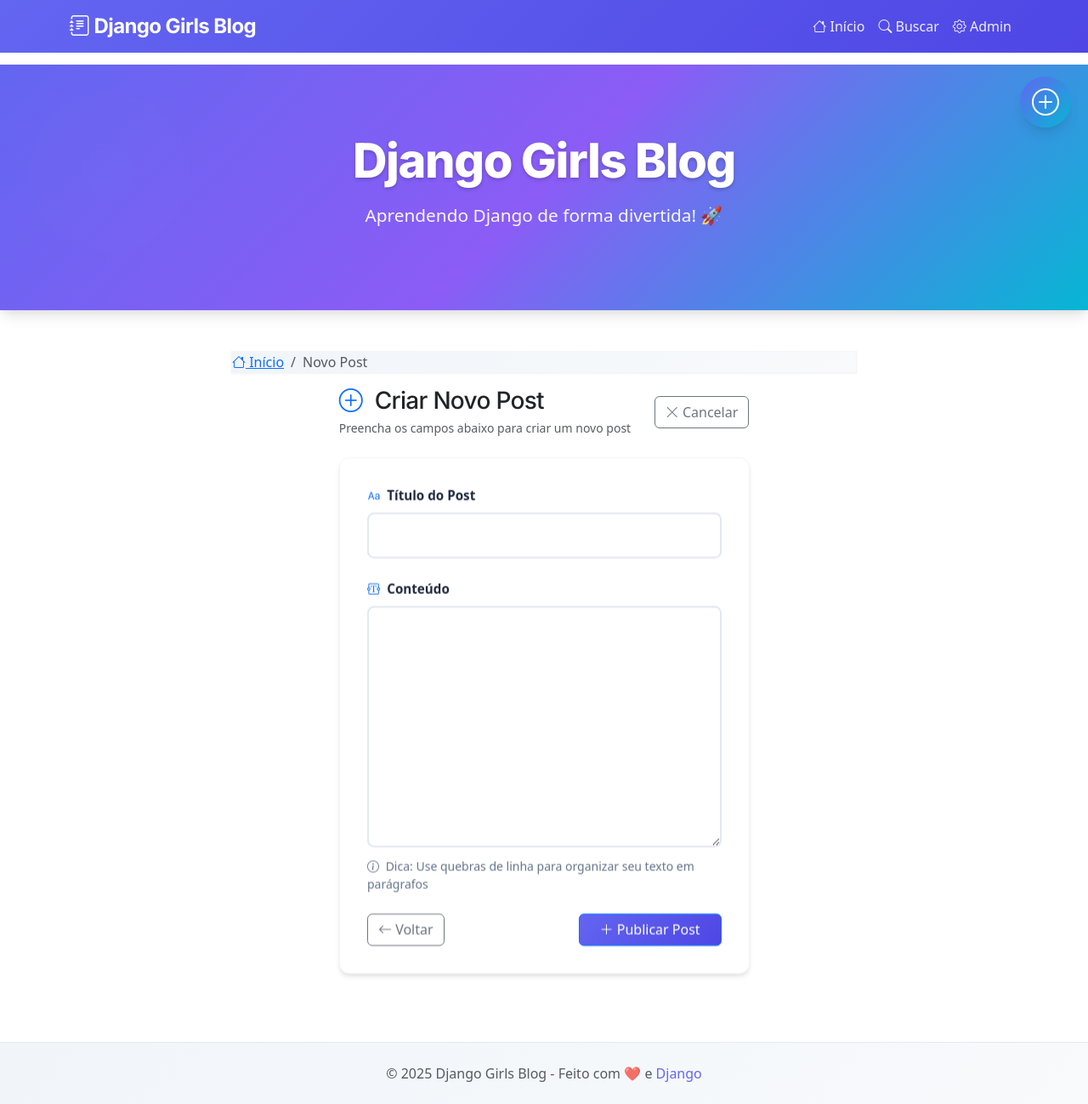
After one commit to gionogueira/my-first-blog-2, a Django app: page /post/new/ in a window 1280 px wide. The commit adds this page. Shown: the whole page at 85% size. Run offline with Django 5.2, Linux system fonts and the light colour scheme; the visitor is signed in with stand-in values (Sample User, id 1).

Commit message:
Atualizar README.md com informações do projeto e melhorias; adicionar formulários para criação e edição de posts; implementar paginação e estilização no blog; adicionar novas rotas e views para gerenciamento de posts.

```diff
--- /dev/null
+++ b/blog/forms.py
@@ -0,0 +1,9 @@
+from django import forms
+
+from .models import Post
+
+class PostForm(forms.ModelForm):
+
+    class Meta:
+        model = Post
+        fields = ('title', 'text',)
--- a/blog/static/css/blog.css
+++ b/blog/static/css/blog.css
@@ -339,19 +395,55 @@
     pointer-events: none;
 }
 
-/* ===== FORMULÁRIOS (para futuras implementações) ===== */
-.post-form textarea,
-.post-form input {
+/* ===== FORMULÁRIOS ===== */
+.post-form .form-control,
+.post-form input[type="text"],
+.post-form textarea {
     width: 100%;
-    border-radius: var(--border-radius);
-    border: 1px solid var(--border-color);
-    padding: 10px;
+    border-radius: var(--border-radius-sm);
+    border: 2px solid var(--border-color);
+    padding: 12px 16px;
+    font-size: 1rem;
+    transition: all 0.2s ease;
+    background-color: var(--background-color);
+    color: var(--text-color);
 }
 
-.post-form textarea:focus,
-.post-form input:focus {
+.post-form .form-control:focus,
+.post-form input[type="text"]:focus,
+.post-form textarea:focus {
     border-color: var(--primary-color);
-    box-shadow: 0 0 0 0.2rem rgba(194, 81, 0, 0.25);
+    box-shadow: 0 0 0 0.2rem rgba(99, 102, 241, 0.15);
+    outline: none;
+}
+
+.post-form textarea {
+    min-height: 200px;
+    resize: vertical;
+    font-family: inherit;
+    line-height: 1.6;
+}
+
+.post-form .form-label {
+    color: var(--text-color);
+    margin-bottom: 8px;
+    font-size: 0.95rem;
+}
+
+.post-form .form-text {
+    color: var(--text-muted);
+    font-size: 0.875rem;
+    margin-top: 6px;
+}
+
+/* Estilização automática dos campos do Django */
+.post-form input#id_title {
+    font-size: 1.1rem;
+    font-weight: 600;
+}
+
+.post-form textarea#id_text {
+    font-family: inherit;
 }
 
 .save {
--- a/blog/templates/blog/base.html
+++ b/blog/templates/blog/base.html
@@ -4,13 +4,19 @@
 	<head>
 		<meta charset="UTF-8" />
 		<meta name="viewport" content="width=device-width, initial-scale=1.0" />
-		<meta name="description" content="Blog Django Girls - Aprenda programação de forma divertida" />
-		<meta name="keywords" content="Django, Python, Programação, Blog, Tutorial" />
+		<meta
+			name="description"
+			content="Blog Django Girls - Aprenda programação de forma divertida"
+		/>
+		<meta
+			name="keywords"
+			content="Django, Python, Programação, Blog, Tutorial"
+		/>
 		<meta name="author" content="Django Girls" />
 
 		<title>{% block title %}Blog Django Girls{% endblock %}</title>
 
-        <link rel="stylesheet" href="{% static 'css/blog.css' %}" />
+		<link rel="stylesheet" href="{% static 'css/blog.css' %}" />
 		<link
 			href="https://cdn.jsdelivr.net/npm/bootstrap@5.3.7/dist/css/bootstrap.min.css"
 			rel="stylesheet"
@@ -33,7 +39,12 @@
 				<a class="navbar-brand" href="{% url 'post_list' %}">
 					<i class="bi bi-journal-text"></i> Django Girls Blog
 				</a>
-				<button class="navbar-toggler" type="button" data-bs-toggle="collapse" data-bs-target="#navbarNav">
+				<button
+					class="navbar-toggler"
+					type="button"
+					data-bs-toggle="collapse"
+					data-bs-target="#navbarNav"
+				>
 					<span class="navbar-toggler-icon"></span>
 				</button>
 				<div class="collapse navbar-collapse" id="navbarNav">
@@ -58,6 +69,12 @@
 			</div>
 		</nav>
 
+		{% if user.is_authenticated %}
+		<a href="{% url 'post_new' %}" class="top-menu" title="Criar novo post">
+			<i class="bi bi-plus-circle"></i>
+		</a>
+		{% endif %}
+
 		<!-- Header Principal -->
 		<div class="page-header">
 			<div class="container">
@@ -74,18 +91,20 @@
 					{% block breadcrumb %}{% endblock %}
 
 					<!-- Mensagens do Django -->
-					{% if messages %}
-						{% for message in messages %}
-							<div class="alert alert-{{ message.tags }} alert-dismissible fade show" role="alert">
-								{{ message }}
-								<button type="button" class="btn-close" data-bs-dismiss="alert"></button>
-							</div>
-						{% endfor %}
-					{% endif %}
-
-                    {% block content %}
-                    {% endblock %}
-                </div>
+					{% if messages %} {% for message in messages %}
+					<div
+						class="alert alert-{{ message.tags }} alert-dismissible fade show"
+						role="alert"
+					>
+						{{ message }}
+						<button
+							type="button"
+							class="btn-close"
+							data-bs-dismiss="alert"
+						></button>
+					</div>
+					{% endfor %} {% endif %} {% block content %} {% endblock %}
+				</div>
 			</div>
 		</div>
 
@@ -94,7 +113,9 @@
 			<div class="container text-center">
 				<p class="text-muted mb-0">
 					© 2025 Django Girls Blog - Feito com ❤️ e
-					<a href="https://www.djangoproject.com/" target="_blank">Django</a>
+					<a href="https://www.djangoproject.com/" target="_blank"
+						>Django</a
+					>
 				</p>
 			</div>
 		</footer>
--- /dev/null
+++ b/blog/templates/blog/post_edit.html
@@ -0,0 +1,109 @@
+{% extends 'blog/base.html' %}
+
+{% block title %}
+    {% if form.instance.pk %}
+        Editar Post - {{ block.super }}
+    {% else %}
+        Novo Post - {{ block.super }}
+    {% endif %}
+{% endblock %}
+
+{% block breadcrumb %}
+<nav aria-label="breadcrumb">
+    <ol class="breadcrumb">
+        <li class="breadcrumb-item">
+            <a href="{% url 'post_list' %}">
+                <i class="bi bi-house"></i> Início
+            </a>
+        </li>
+        {% if form.instance.pk %}
+            <li class="breadcrumb-item">
+                <a href="{% url 'post_detail' pk=form.instance.pk %}">{{ form.instance.title|truncatechars:30 }}</a>
+            </li>
+            <li class="breadcrumb-item active" aria-current="page">Editar</li>
+        {% else %}
+            <li class="breadcrumb-item active" aria-current="page">Novo Post</li>
+        {% endif %}
+    </ol>
+</nav>
+{% endblock %}
+
+{% block content %}
+<div class="row justify-content-center">
+    <div class="col-lg-8">
+        <div class="d-flex justify-content-between align-items-center mb-4">
+            <div>
+                <h2 class="h3 mb-1">
+                    {% if form.instance.pk %}
+                        <i class="bi bi-pencil-square text-primary me-2"></i>
+                        Editar Post
+                    {% else %}
+                        <i class="bi bi-plus-circle text-primary me-2"></i>
+                        Criar Novo Post
+                    {% endif %}
+                </h2>
+                <p class="text-muted small mb-0">
+                    {% if form.instance.pk %}
+                        Faça as alterações necessárias e clique em "Salvar Alterações"
+                    {% else %}
+                        Preencha os campos abaixo para criar um novo post
+                    {% endif %}
+                </p>
+            </div>
+            <a href="{% if form.instance.pk %}{% url 'post_detail' pk=form.instance.pk %}{% else %}{% url 'post_list' %}{% endif %}"
+               class="btn btn-outline-secondary">
+                <i class="bi bi-x-lg"></i> Cancelar
+            </a>
+        </div>
+
+        <div class="post">
+            <form method="POST" class="post-form">
+                {% csrf_token %}
+
+                <div class="mb-4">
+                    <label for="{{ form.title.id_for_label }}" class="form-label fw-semibold">
+                        <i class="bi bi-type text-primary me-2"></i>Título do Post
+                    </label>
+                    {{ form.title }}
+                    {% if form.title.errors %}
+                        <div class="text-danger small mt-1">
+                            {{ form.title.errors }}
+                        </div>
+                    {% endif %}
+                </div>
+
+                <div class="mb-4">
+                    <label for="{{ form.text.id_for_label }}" class="form-label fw-semibold">
+                        <i class="bi bi-textarea-t text-primary me-2"></i>Conteúdo
+                    </label>
+                    {{ form.text }}
+                    {% if form.text.errors %}
+                        <div class="text-danger small mt-1">
+                            {{ form.text.errors }}
+                        </div>
+                    {% endif %}
+                    <div class="form-text">
+                        <i class="bi bi-info-circle me-1"></i>
+                        Dica: Use quebras de linha para organizar seu texto em parágrafos
+                    </div>
+                </div>
+
+                <div class="d-flex justify-content-between align-items-center">
+                    <a href="{% if form.instance.pk %}{% url 'post_detail' pk=form.instance.pk %}{% else %}{% url 'post_list' %}{% endif %}"
+                       class="btn btn-outline-secondary">
+                        <i class="bi bi-arrow-left"></i> Voltar
+                    </a>
+
+                    <button type="submit" class="btn btn-primary px-4">
+                        {% if form.instance.pk %}
+                            <i class="bi bi-check-lg"></i> Salvar Alterações
+                        {% else %}
+                            <i class="bi bi-plus-lg"></i> Publicar Post
+                        {% endif %}
+                    </button>
+                </div>
+            </form>
+        </div>
+    </div>
+</div>
+{% endblock %}
--- a/blog/urls.py
+++ b/blog/urls.py
@@ -4,4 +4,6 @@
 urlpatterns = [
     path('', views.post_list, name='post_list'),
     path('post/<int:pk>/', views.post_detail, name='post_detail'),
+    path('post/new/', views.post_new, name='post_new'),
+    path('post/<int:pk>/edit/', views.post_edit, name='post_edit'),
 ]
--- a/blog/views.py
+++ b/blog/views.py
@@ -3,6 +3,7 @@
 from django.core.paginator import Paginator
 from .models import Post
 from django.utils import timezone
+from .forms import PostForm
 
 def post_list(request):
     """
@@ -14,9 +15,9 @@
     ).select_related('author').order_by('-published_date')
 
     # Paginação (descomente para ativar)
-    # paginator = Paginator(posts, 5)  # 5 posts por página
-    # page_number = request.GET.get('page')
-    # posts = paginator.get_page(page_number)
+    paginator = Paginator(posts, 5)  # 5 posts por página
+    page_number = request.GET.get('page')
+    posts = paginator.get_page(page_number)
 
     return render(request, 'blog/post_list.html', {'posts': posts})
 
@@ -31,3 +32,44 @@
         published_date__lte=timezone.now()
     )
     return render(request, 'blog/post_detail.html', {'post': post})
+
+def post_new(request):
+    """
+    View para criar um novo post.
+    Se o método for POST, processa o formulário e salva o post.
+    Caso contrário, exibe o formulário vazio.
+    """
+    if request.method == "POST":
+        form = PostForm(request.POST)
+        if form.is_valid():
+            post = form.save(commit=False)
+            post.author = request.user
+            post.published_date = timezone.now()
+            post.save()
+            messages.success(request, 'Post criado com sucesso!')
+            return render(request, 'blog/post_detail.html', {'post': post})
+    else:
+        form = PostForm()
+
+    return render(request, 'blog/post_edit.html', {'form': form})
+
+def post_edit(request, pk):
+    """
+    View para editar um post existente.
+    Se o método for POST, processa o formulário com os dados do post.
+    Caso contrário, exibe o formulário preenchido com os dados do post.
+    """
+    post = get_object_or_404(Post, pk=pk)
+
+    if request.method == "POST":
+        form = PostForm(request.POST, instance=post)
+        if form.is_valid():
+            post = form.save(commit=False)
+            post.published_date = timezone.now()
+            post.save()
+            messages.success(request, 'Post atualizado com sucesso!')
+            return render(request, 'blog/post_detail.html', {'post': post})
+    else:
+        form = PostForm(instance=post)
+
+    return render(request, 'blog/post_edit.html', {'form': form})
```
Also changed, not shown: other parts of blog/static/css/blog.css (+76 -3 lines), blog/templates/blog/post_detail.html (+45 -24 lines), blog/templates/blog/post_list.html (+43 -3 lines), requirements-updated.txt (deleted, +0 -10 lines), README.md.
